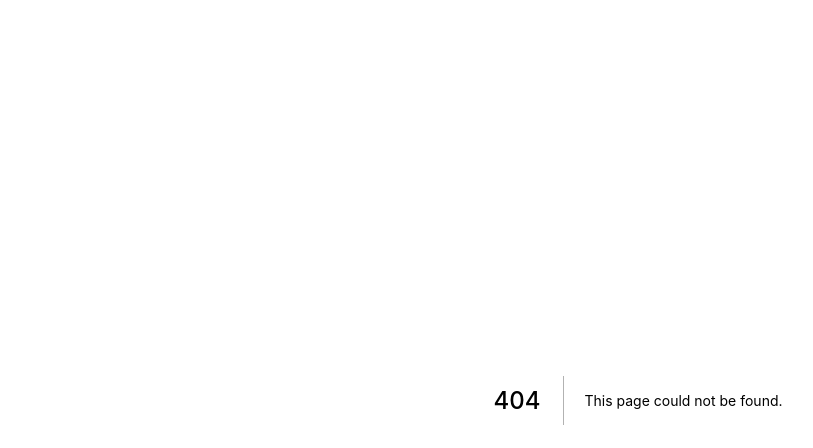
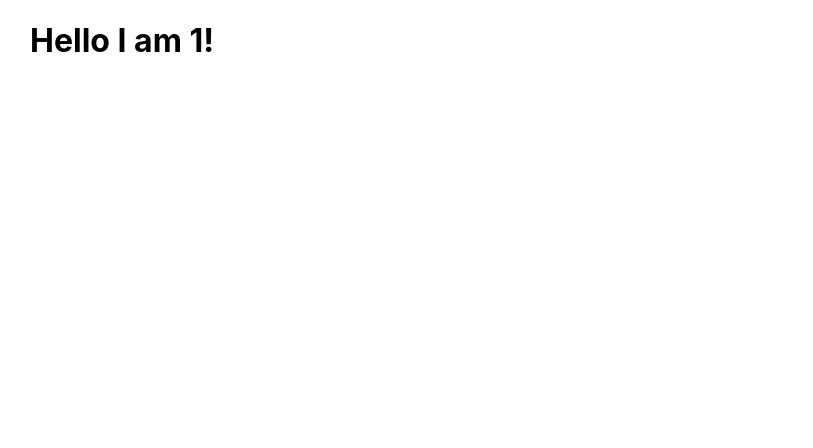
Before and after one commit to Junhee21/Next_js, a Next.js app: page /1 in a window 1280 px wide. Before the commit this address had no page. Shown: the top 448 px of the page, without its empty margins (2-815 px from the left). Built offline with nearby package versions, Linux system fonts and the light colour scheme.

Commit message:
Make dynamic routes

```diff
--- /dev/null
+++ b/pages/[id].js
@@ -0,0 +1,16 @@
+import styles from '../styles/Home.module.css'
+import { useRouter } from 'next/router'
+
+
+export default function Id() {
+    const router = useRouter()
+    const { id } = router.query;
+
+    return (
+        <div className={styles.container}>
+            <h1>
+                Hello I am {id}!
+            </h1>
+        </div>
+    )
+}
```
